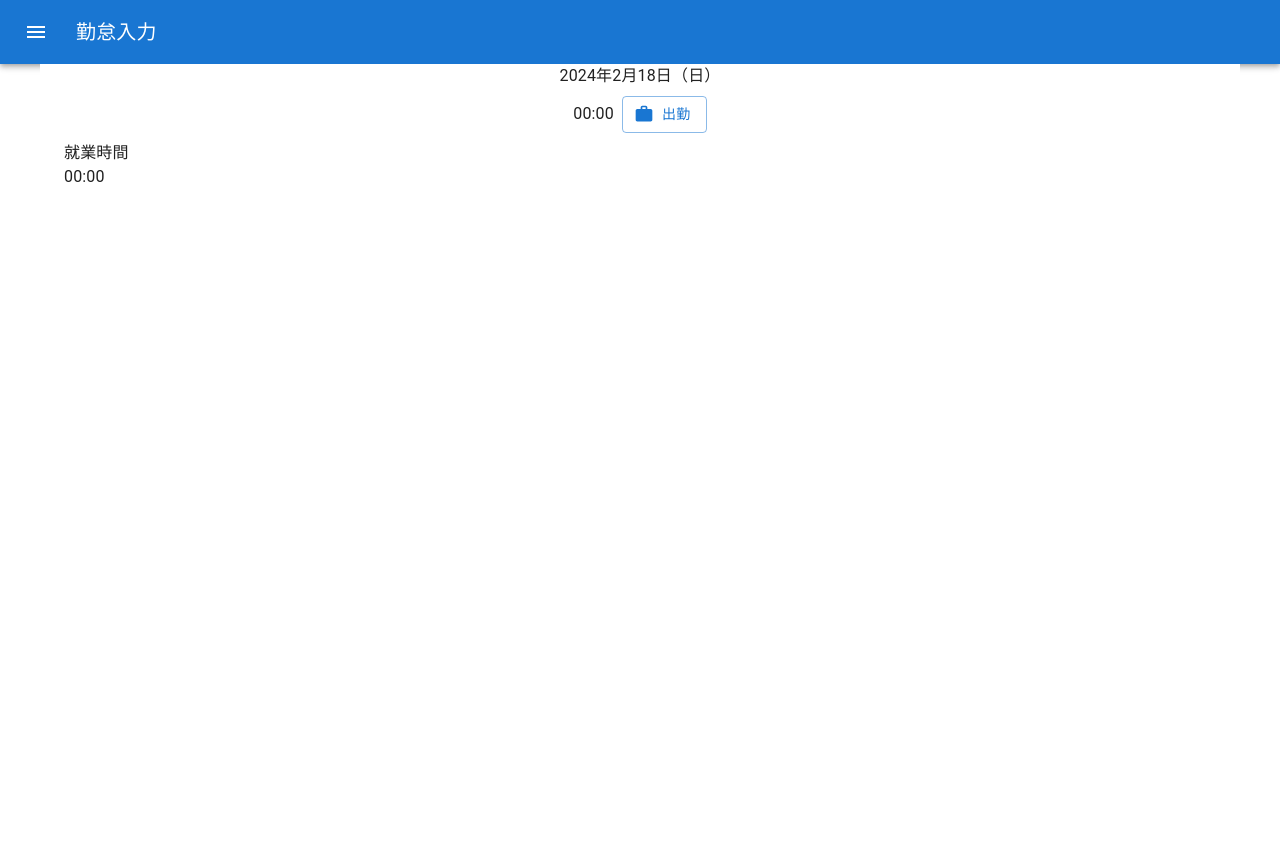
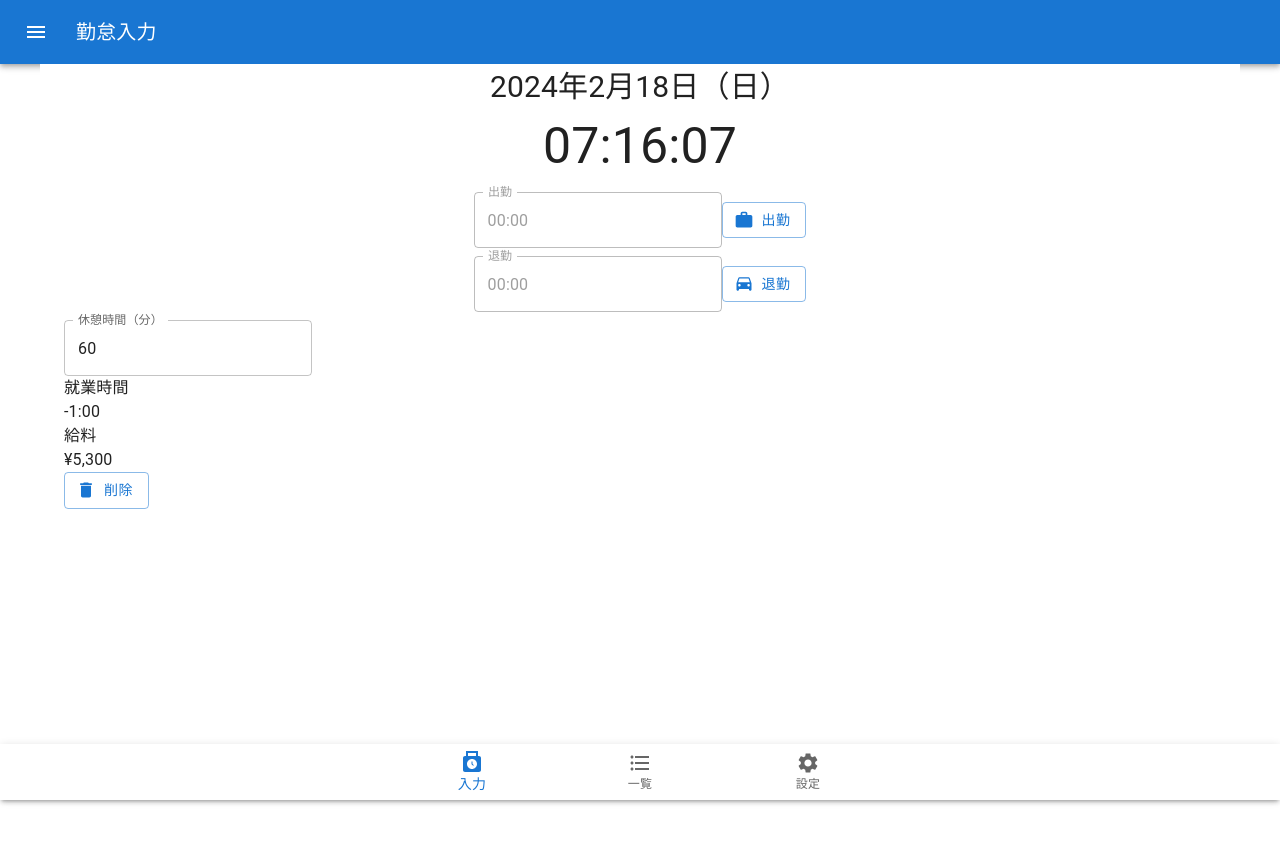
Before and after one commit to nagate/time-sheet, a Next.js app: page /home in a window 1280 px wide. Shown: the top 844 px of the page. Built offline with nearby package versions, Linux system fonts and the light colour scheme.

Commit message:
buttom navigationを追加

```diff
--- a/src/app/home/page.tsx
+++ b/src/app/home/page.tsx
@@ -1,19 +1,27 @@
 "use client";
-import TimeField from "@/components/atoms/timeFields/timeField";
+import Stamping from "@/components/atoms/stampings/stamping";
 import datetimeUtil from "@/utils/datetime";
 import { NumberUtil } from "@/utils/numburUtil";
-import { TimeToLeave, Work } from "@mui/icons-material";
-import { Box, styled } from "@mui/material";
+import { Delete, TimeToLeave, Work } from "@mui/icons-material";
+import { Box, Button, TextField, styled } from "@mui/material";
 import React, { useEffect, useState } from "react";
 
 const TodayBox = styled(Box)({
   display: "flex",
-  flexDirection: "row",
+  flexDirection: "column",
   alignItems: "center",
   justifyContent: "center",
 });
 
-const StyledTimeField = styled(TimeField)({
+const DateBox = styled(Box)({
+  fontSize: 30,
+});
+
+const TimeBox = styled(Box)({
+  fontSize: 50,
+});
+
+const StyledStamping = styled(Stamping)({
   // TODO: 効かない?
   margin: 16,
   padding: 16,
@@ -26,12 +34,16 @@ const Margin8Box = styled(Box)({
 const getWorkTImes = ({
   endTime,
   startTime,
+  breakTime,
 }: {
   endTime: Date | null;
   startTime: Date | null;
+  breakTime: number;
 }) => {
+  // TODO: 最初に秒は切り捨てして、分以上で計算する
+  // マイナスを考慮に入れる→マイナスの場合は0にする
   let diffTime = datetimeUtil.subtractTime(startTime, endTime);
-  diffTime = diffTime < 0 ? 0 : diffTime / (1000 * 60);
+  diffTime = diffTime < 0 ? 0 : diffTime / (1000 * 60) - breakTime;
   const diffMinutes = NumberUtil.truncate(diffTime);
   const hours = NumberUtil.truncate(diffMinutes / 60);
   const minutes = diffMinutes % 60;
@@ -48,10 +60,11 @@ export default function HomePage() {
   const [startTime, setStartTime] = useState<Date | null>(null);
   const [endTime, setEndTime] = useState<Date | null>(null);
   const [workTime, setWorkTime] = useState<string>("00:00");
+  const [breakTime, setBreakTime] = useState<number>(60);
 
   useEffect(() => {
-    // 60秒
-    const intervalTime = 1000 * 60;
+    // 1秒
+    const intervalTime = 1000;
     const interval = setInterval(() => {
       setCurrentTime(new Date());
     }, intervalTime);
@@ -61,8 +74,8 @@ export default function HomePage() {
 
   useEffect(() => {
     const et = endTime || currentTime;
-    setWorkTime(getWorkTImes({ endTime: et, startTime }));
-  }, [endTime, currentTime, startTime]);
+    setWorkTime(getWorkTImes({ endTime: et, startTime, breakTime }));
+  }, [endTime, currentTime, startTime, breakTime]);
 
   const handleClickStart = () => {
     setStartTime(new Date());
@@ -72,37 +85,71 @@ export default function HomePage() {
     setEndTime(new Date());
   };
 
-  const getEndWorkComponent = () => {};
+  const handleChangeBreakTime = (e: React.ChangeEvent<HTMLInputElement>) => {
+    setBreakTime(Number(e.target.value));
+  };
+
+  const handleClickDelete = () => {
+    // TODO: 確認ダイアログを表示する
+    setStartTime(null);
+    setEndTime(null);
+    setWorkTime("00:00");
+    setBreakTime(60);
+  };
 
   return (
     <>
       <TodayBox>
+        <DateBox>
           {datetimeUtil.getFormattedDatetime({
             date: currentTime,
             format: "yyyy年MM月dd日（aaa）",
             zeroFilled: false,
           })}
+        </DateBox>
+        <TimeBox>
+          {datetimeUtil.getFormattedDatetime({
+            date: currentTime,
+            format: "HH:mm:ss",
+            zeroFilled: true,
+          })}
+        </TimeBox>
       </TodayBox>
       <Margin8Box>
-        <StyledTimeField
+        <StyledStamping
           date={startTime}
           text={"出勤"}
           onClick={handleClickStart}
           startIcon={<Work />}
-        ></StyledTimeField>
+        ></StyledStamping>
       </Margin8Box>
-      {startTime && (
       <Margin8Box>
-          <StyledTimeField
+        <StyledStamping
           date={endTime}
           text={"退勤"}
           onClick={handleClickEnd}
           startIcon={<TimeToLeave />}
-          ></StyledTimeField>
+        ></StyledStamping>
       </Margin8Box>
-      )}
+      <TextField
+        id="break-time"
+        type="number"
+        label="休憩時間（分）"
+        variant="outlined"
+        value={breakTime}
+        onChange={handleChangeBreakTime}
+      />
       <div>就業時間</div>
       <div>{workTime}</div>
+      <div>給料</div>
+      <div>¥5,300</div>
+      <Button
+        variant="outlined"
+        startIcon={<Delete />}
+        onClick={handleClickDelete}
+      >
+        削除
+      </Button>
     </>
   );
 }
--- a/src/components/atoms/timeFields/timeField.tsx
+++ b/src/components/atoms/stampings/stamping.tsx
@@ -1,6 +1,6 @@
 "use client";
 import datetimeUtil from "@/utils/datetime";
-import { Box, Button, styled } from "@mui/material";
+import { Box, Button, TextField, styled } from "@mui/material";
 import React, { MouseEventHandler, ReactNode } from "react";
 
 const StyledBox = styled(Box)({
@@ -14,7 +14,7 @@ const Time = styled(Box)({
   marginRight: "8px",
 });
 
-export default function TimeField({
+export default function Stamping({
   date,
   text,
   onClick,
@@ -53,11 +53,20 @@ export default function TimeField({
 
   return (
     <StyledBox>
-      <Time>
+      {/* <Time>
         {date
           ? datetimeUtil.getFormattedDatetime({ date, format: "HH:mm" })
           : "00:00"}
-      </Time>
+      </Time> */}
+      <TextField
+        label={text}
+        value={
+          date
+            ? datetimeUtil.getFormattedDatetime({ date, format: "HH:mm" })
+            : "00:00"
+        }
+        disabled
+      ></TextField>
       {getButton(date)}
     </StyledBox>
   );
--- /dev/null
+++ b/src/components/organisms/bottomNavigations/nomalBottomNavigation.tsx
@@ -0,0 +1,115 @@
+import * as React from "react";
+import Box from "@mui/material/Box";
+import CssBaseline from "@mui/material/CssBaseline";
+import BottomNavigation from "@mui/material/BottomNavigation";
+import BottomNavigationAction from "@mui/material/BottomNavigationAction";
+import Paper from "@mui/material/Paper";
+import List from "@mui/material/List";
+import ListItemButton from "@mui/material/ListItemButton";
+import ListItemAvatar from "@mui/material/ListItemAvatar";
+import ListItemText from "@mui/material/ListItemText";
+import Avatar from "@mui/material/Avatar";
+import { FormatListBulleted, PunchClock, Settings } from "@mui/icons-material";
+
+function refreshMessages(): MessageExample[] {
+  const getRandomInt = (max: number) =>
+    Math.floor(Math.random() * Math.floor(max));
+
+  return Array.from(new Array(50)).map(
+    () => messageExamples[getRandomInt(messageExamples.length)]
+  );
+}
+
+export default function NormalBottomNavigation() {
+  const [value, setValue] = React.useState(0);
+  const ref = React.useRef<HTMLDivElement>(null);
+  const [messages, setMessages] = React.useState(() => refreshMessages());
+
+  React.useEffect(() => {
+    (ref.current as HTMLDivElement).ownerDocument.body.scrollTop = 0;
+    setMessages(refreshMessages());
+  }, [value, setMessages]);
+
+  return (
+    <Box sx={{ pb: 7 }} ref={ref}>
+      <CssBaseline />
+      {/* <List>
+        {messages.map(({ primary, secondary, person }, index) => (
+          <ListItemButton key={index + person}>
+            <ListItemAvatar>
+              <Avatar alt="Profile Picture" src={person} />
+            </ListItemAvatar>
+            <ListItemText primary={primary} secondary={secondary} />
+          </ListItemButton>
+        ))}
+      </List> */}
+      <Paper
+        sx={{ position: "fixed", bottom: 0, left: 0, right: 0 }}
+        elevation={3}
+      >
+        <BottomNavigation
+          showLabels
+          value={value}
+          onChange={(event, newValue) => {
+            setValue(newValue);
+          }}
+        >
+          <BottomNavigationAction label="入力" icon={<PunchClock />} />
+          <BottomNavigationAction label="一覧" icon={<FormatListBulleted />} />
+          <BottomNavigationAction label="設定" icon={<Settings />} />
+        </BottomNavigation>
+      </Paper>
+    </Box>
+  );
+}
+
+interface MessageExample {
+  primary: string;
+  secondary: string;
+  person: string;
+}
+
+const messageExamples: readonly MessageExample[] = [
+  {
+    primary: "Brunch this week?",
+    secondary:
+      "I'll be in the neighbourhood this week. Let's grab a bite to eat",
+    person: "/static/images/avatar/5.jpg",
+  },
+  {
+    primary: "Birthday Gift",
+    secondary: `Do you have a suggestion for a good present for John on his work
+      anniversary. I am really confused & would love your thoughts on it.`,
+    person: "/static/images/avatar/1.jpg",
+  },
+  {
+    primary: "Recipe to try",
+    secondary:
+      "I am try out this new BBQ recipe, I think this might be amazing",
+    person: "/static/images/avatar/2.jpg",
+  },
+  {
+    primary: "Yes!",
+    secondary: "I have the tickets to the ReactConf for this year.",
+    person: "/static/images/avatar/3.jpg",
+  },
+  {
+    primary: "Doctor's Appointment",
+    secondary:
+      "My appointment for the doctor was rescheduled for next Saturday.",
+    person: "/static/images/avatar/4.jpg",
+  },
+  {
+    primary: "Discussion",
+    secondary: `Menus that are generated by the bottom app bar (such as a bottom
+      navigation drawer or overflow menu) open as bottom sheets at a higher elevation
+      than the bar.`,
+    person: "/static/images/avatar/5.jpg",
+  },
+  {
+    primary: "Summer BBQ",
+    secondary: `Who wants to have a cookout this weekend? I just got some furniture
+      for my backyard and would love to fire up the grill.`,
+    person: "/static/images/avatar/1.jpg",
+  },
+];
--- a/src/components/organisms/layouts/nomalLayout.tsx
+++ b/src/components/organisms/layouts/nomalLayout.tsx
@@ -8,6 +8,7 @@ import {
 } from "@mui/material";
 import { styled } from "@mui/system";
 import NormalAppBar from "../appBars/nomalAppBar";
+import NormalBottomNavigation from "../bottomNavigations/nomalBottomNavigation";
 
 // グローバルなスタイルやテーマ設定を行う
 const theme = createTheme();
@@ -28,7 +29,10 @@ export default function NormalLayout({
     <ThemeProvider theme={theme}>
       <CssBaseline />
       <NormalAppBar title={title}></NormalAppBar>
-      <StyledContainer maxWidth="lg">{children}</StyledContainer>
+      <StyledContainer maxWidth="lg">
+        {children}
+        <NormalBottomNavigation></NormalBottomNavigation>
+      </StyledContainer>
     </ThemeProvider>
   );
 }
```
Also changed, not shown: 1 other file (tests, documents, lock files or other folders). Lines whose indentation alone changed are shown as unchanged.
